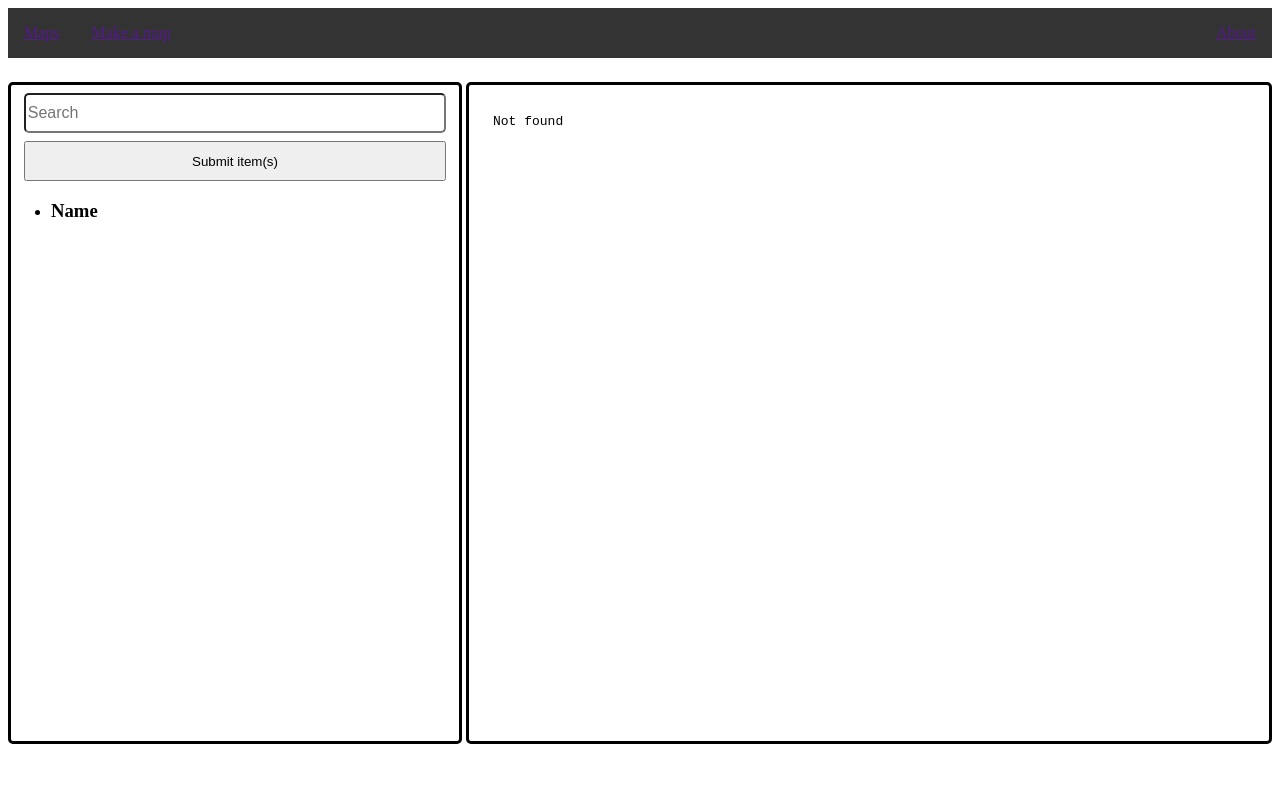
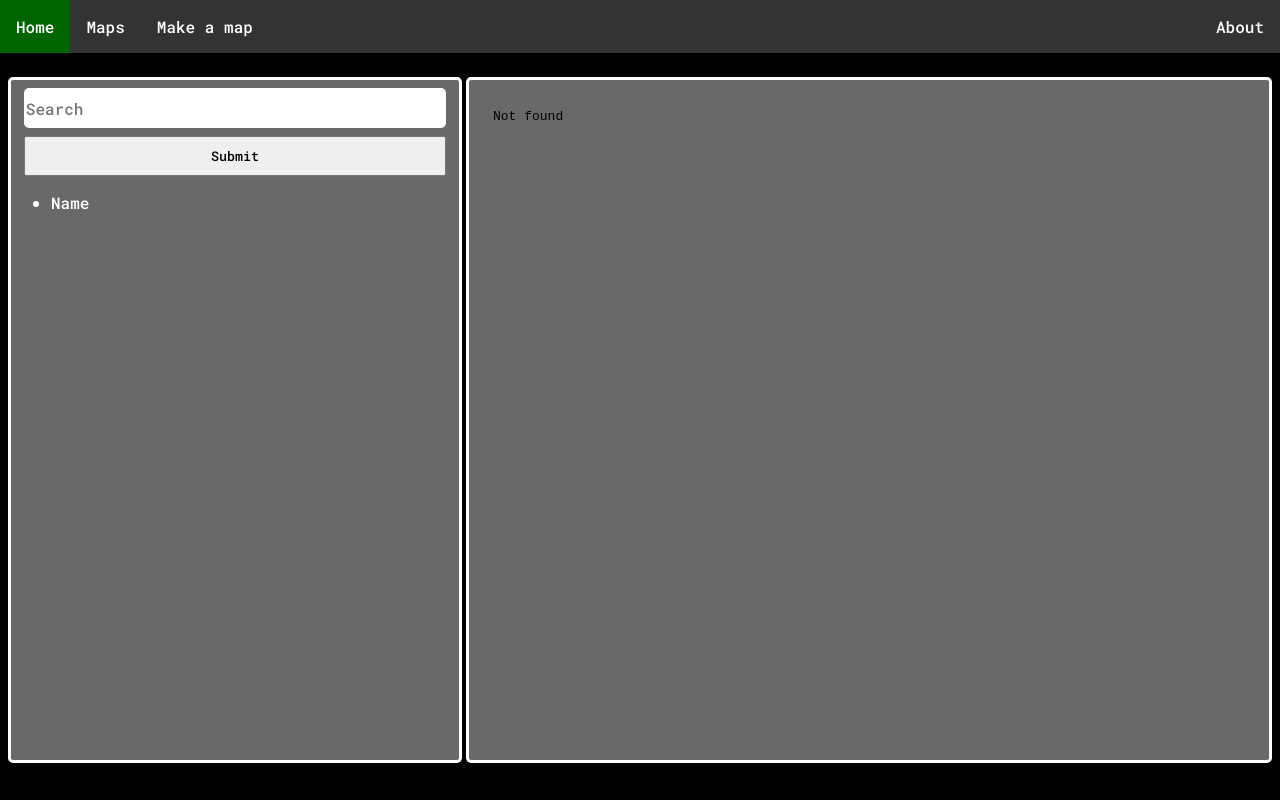
Before and after one commit to idkhow2type/map-stem-2023, a website: page views/maps.html in a window 1280 px wide. Drawn offline with Linux system fonts and the light colour scheme.

Commit message:
almost done Maps

```diff
--- a/public/maps.css
+++ b/public/maps.css
@@ -1,7 +1,21 @@
 :root {
-    --div-h: 82vh;
+    --div-h: 85vh;
     --nav-h: 100vh - var(--div-h);
     --div-space: 3vh;
+}
+
+body{
+    color: white;
+    background-color: black;
+    margin: 0;
+    padding: 0;
+    font-family: 'Roboto Mono', monospace;;
+}
+
+.horizontal-nav-bar a {
+    color: white;
+    font-size: medium;
+    text-decoration: none;
 }
 
 .horizontal-nav-bar {
@@ -21,6 +35,13 @@
     background-color: #333;
 }
 
+.nav-home {
+    float: left;
+    display: block;
+    padding: 1em;
+    background-color:green;
+}
+
 .nav-about {
     float: right;
     display: block;
@@ -28,35 +49,50 @@
     background-color: #333;
 }
 
-li a:hover {
+.nav-bullet:hover {
     background-color: #111;
-  }
+}
+
+.nav-home:hover {
+    background-color: darkgreen;
+}
+
+.nav-about:hover {
+    background-color: #111;
+}
 
 .map-list {
+    background-color: dimgray;
     border-radius: 5px;
     border-style: solid;
     width: 35vw;
     height: var(--div-h);
     position: absolute;
     margin-top: var(--div-space);
+    margin-left: 8px;
 }
+
 .map-preview {
+    background-color:dimgray;
     border-radius: 5px;
     border-style: solid;
     width: calc(65vw - 32px);
     height: var(--div-h);
     float: right;
     margin-top: var(--div-space);
+    margin-right: 8px;
 
 }
 
 .input {
+    border:none;
     border-radius: 5px;
     margin-left: 1vw;
     margin-top: 1vh;
     width: 33vw;
     height: 5vh;
     font-size: 2vh;
+    font-family: 'Roboto Mono', monospace;
 }
 
 .submit {
@@ -64,6 +100,7 @@ li a:hover {
     margin-top: 1vh;
     width: 33vw;
     height: 5vh;
+    font-family: 'Roboto Mono', monospace;
 }
 
 .map {
@@ -72,3 +109,7 @@ li a:hover {
     width: calc(64vw - 64px);
     height: calc(--div-h - 32px);
 }
+
+iframe {
+    font-family: 'Roboto Mono', monospace;
+}
--- a/views/maps.html
+++ b/views/maps.html
@@ -5,14 +5,15 @@
         <meta name="viewport" content="width=device-width, initial-scale=1.0" />
         <title>Document</title>
         <link rel="stylesheet" href="/maps.css">
-        <script>
-            console.log()
-        </script>
+        <link rel="preconnect" href="https://fonts.googleapis.com">
+        <link rel="preconnect" href="https://fonts.gstatic.com" crossorigin>
+        <link href="https://fonts.googleapis.com/css2?family=Roboto+Mono:wght@500&display=swap" rel="stylesheet">
     </head>
 
     <body>
         <nav>
             <ul class="horizontal-nav-bar">
+                <li class="nav-home"><a href="">Home</a></li>
                 <li class="nav-bullet"><a href="">Maps</a></li>
                 <li class="nav-bullet"><a href="">Make a map</a></li>
                 <li class="nav-about"><a href="">About</a></li>
@@ -22,11 +23,11 @@
             <div class="map-list">
                 <form action="">
                     <input class="input" type="search" placeholder="Search"/>
-                    <button class="submit" type="submit">Submit item(s)</button>
+                    <button class="submit" type="submit">Submit</button>
                 </form>
                 <ul>
                     <li>
-                        <h3>Name</h3>
+                        Name
                         <img src="" alt="" />
                     </li>
                 </ul>
```
